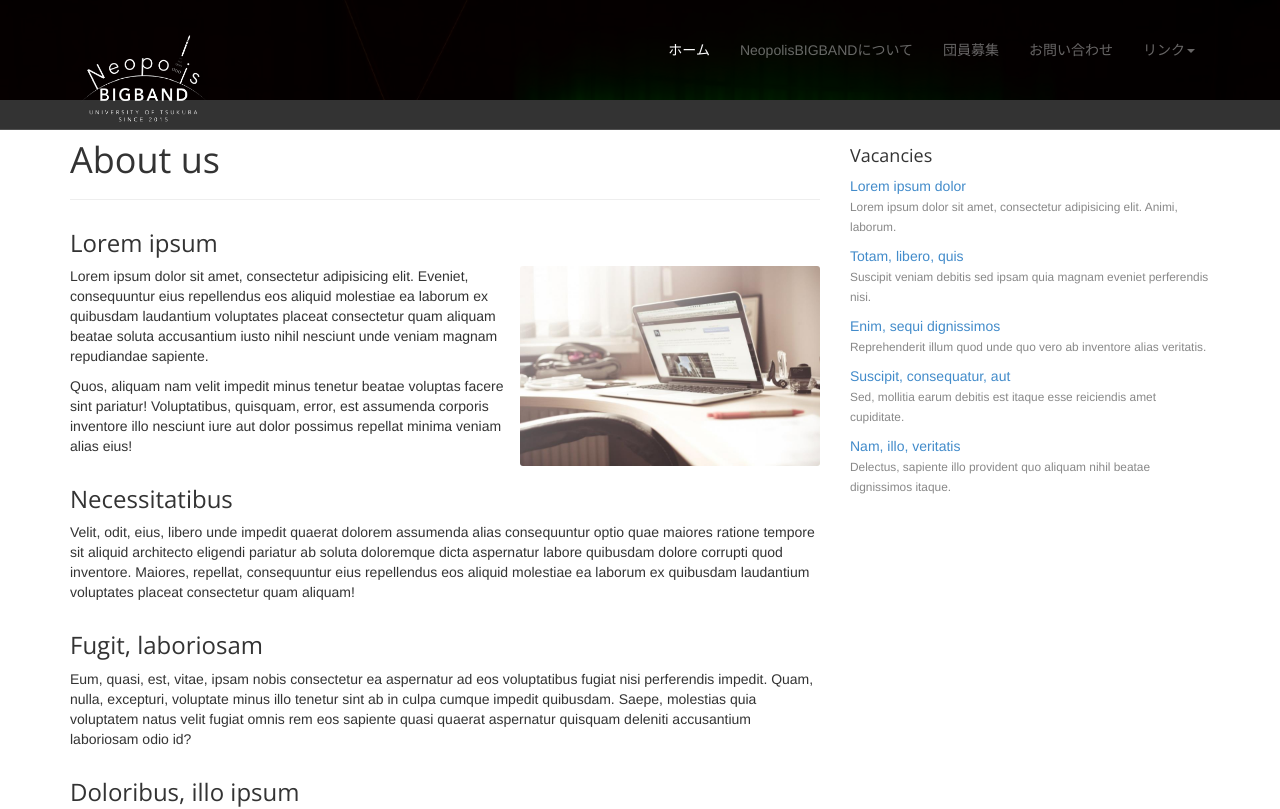
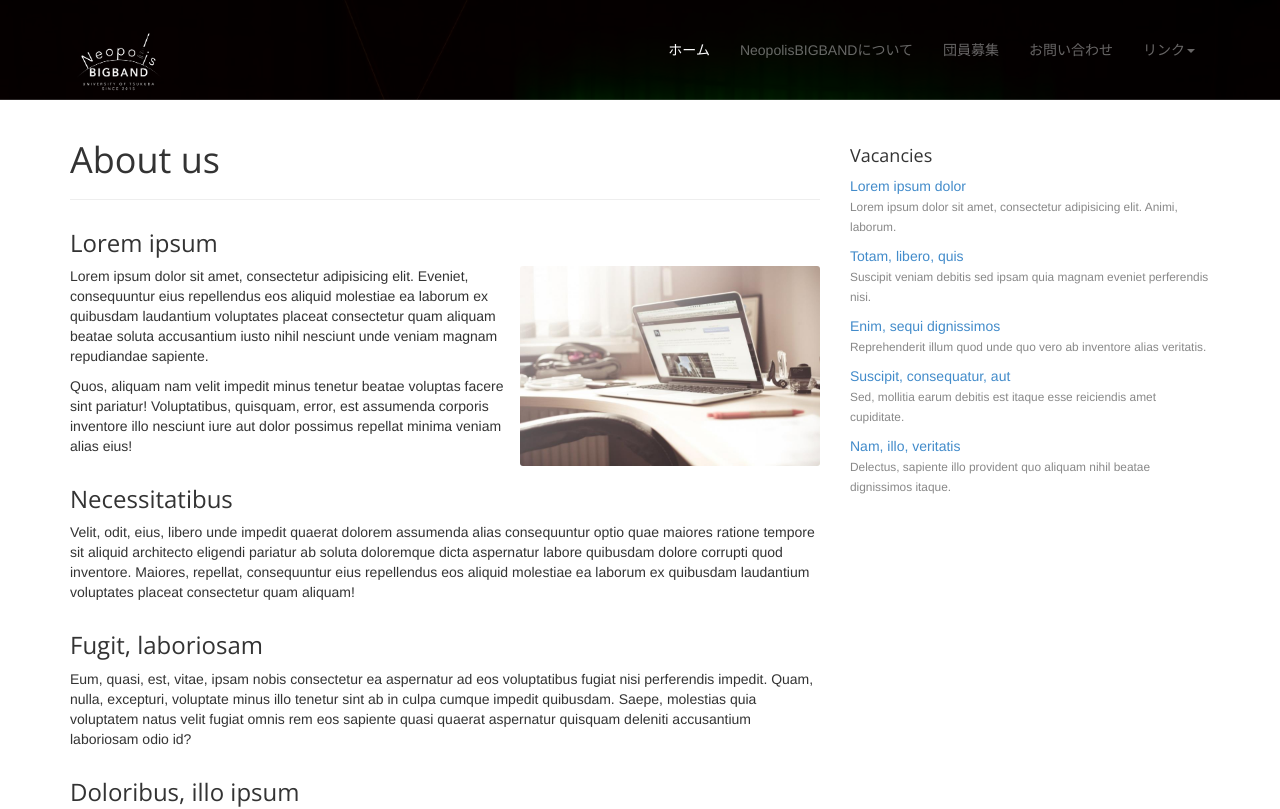
Before and after one commit to Honoka-Kawakami/Neopolis_shinkan, a plain HTML site: page about.html in a window 1280 px wide. Shown: the top 809 px of the page. Drawn offline with nearby package versions, Linux system fonts and the light colour scheme.

Commit message:
ロゴのサイズの調整

```diff
--- a/about.html
+++ b/about.html
@@ -36,7 +36,7 @@
 				<button type="button" class="navbar-toggle" data-toggle="collapse" data-target=".navbar-collapse"><span
 						class="icon-bar"></span> <span class="icon-bar"></span> <span class="icon-bar"></span> </button>
 				<a class="navbar-brand" href="index.html"><img src="assets/img/Neopolis_logo.png"
-						alt="Progressus HTML5 template" width="150" height="100"></a>
+						alt="Progressus HTML5 template" width="99" height="66"></a>
 			</div>
 			<div class="navbar-collapse collapse">
 				<ul class="nav navbar-nav pull-right">
```
Also changed, not shown: contact.html (+1 -1 lines), index.html (+1 -1 lines), recruit.html (+1 -1 lines), 1 other file.
